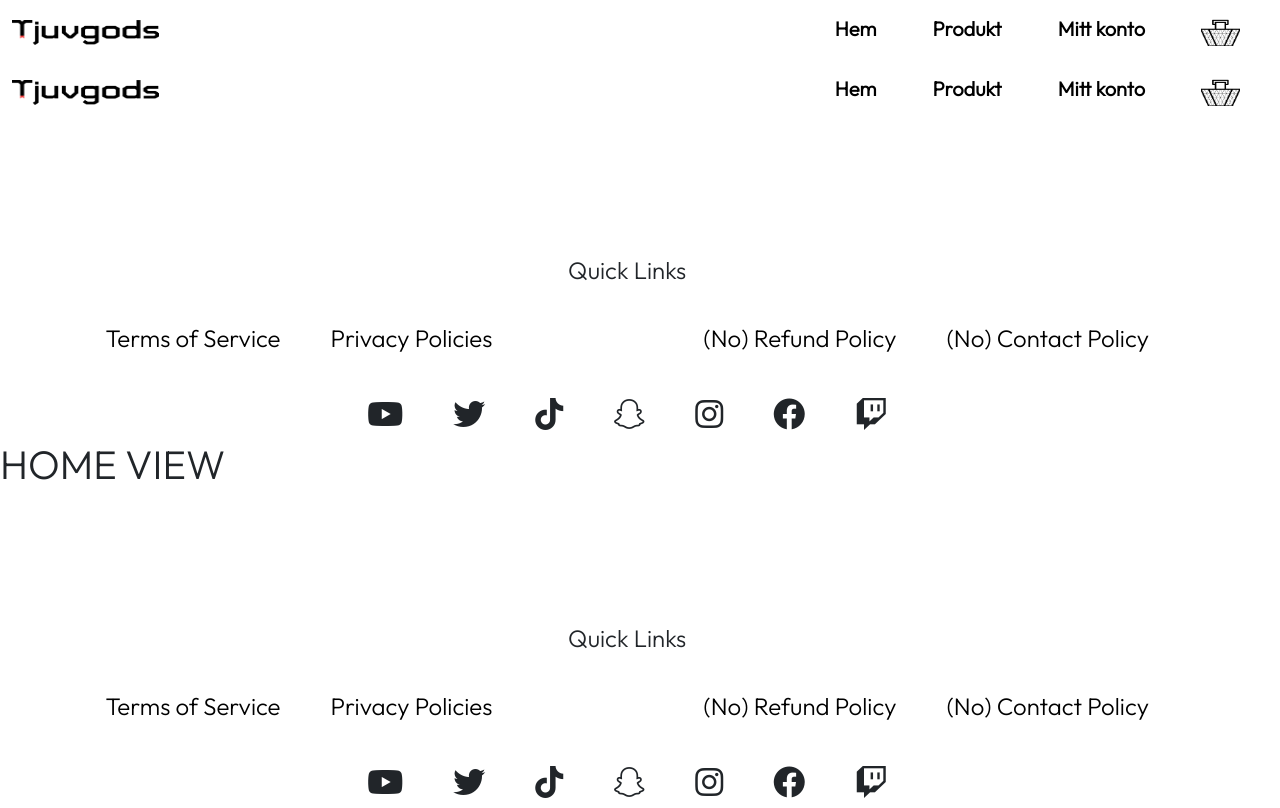
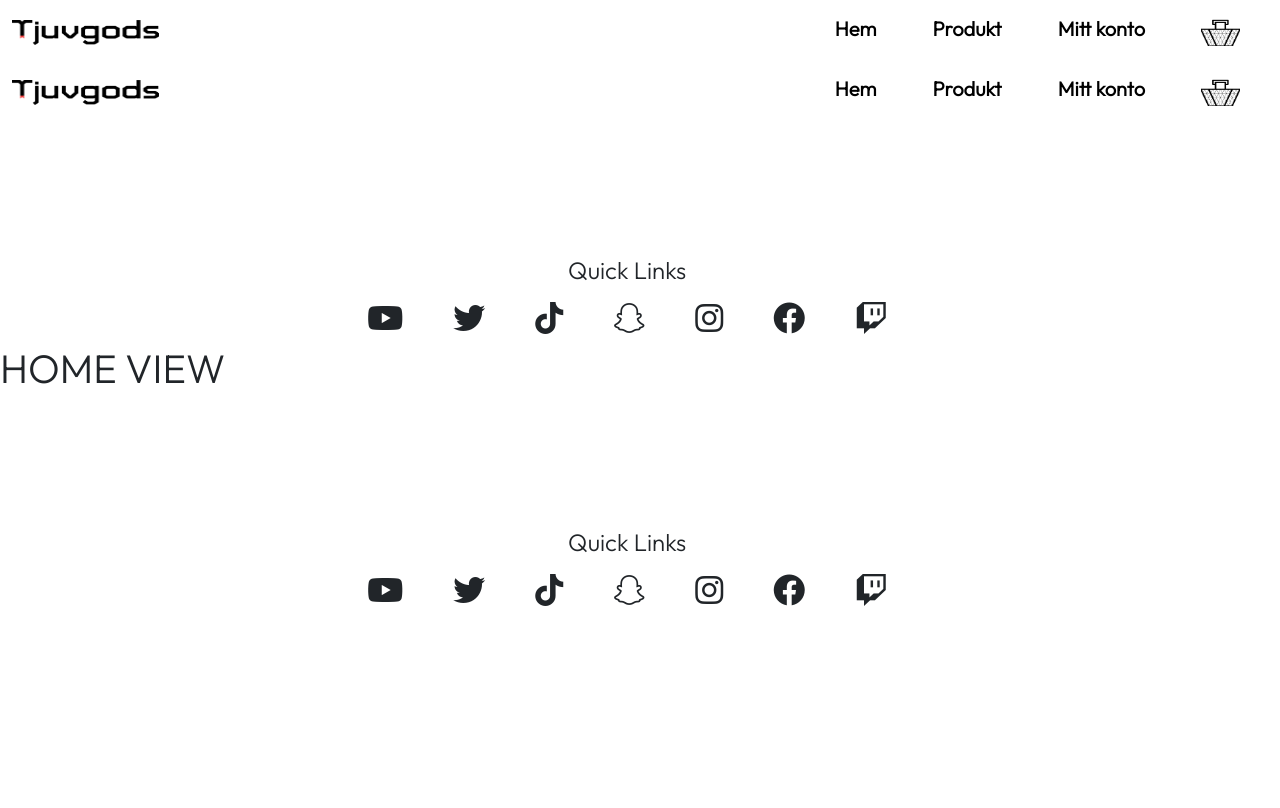
Before and after one commit to PhilipSamuelsson/Tjuvjakt, a Vue app: page /products in a window 1280 px wide. Built offline with nearby package versions, Linux system fonts and the light colour scheme; a web font is replaced by a local one.

Commit message:
Funktionaliteten är nästan där...

```diff
--- a/src/components/FooterBar.vue
+++ b/src/components/FooterBar.vue
@@ -1,28 +1,31 @@
 <script setup>
 import { RouterLink } from "vue-router";
+import { ref } from "vue";
+
+const showVillkor = ref(false);
+const showKontakt = ref(false);
 </script>
 
 <template>
   <footer class="footerbar">
     <h4 class="footer-header">Quick Links</h4>
     <div class="footer-links">
-      <div class="mobile">
+      <div class="mobile" @click="showVillkor = !showVillkor">
         <p>Villkor</p>
-        <i class="fa-solid fa-plus" id="togglare"></i>
-        <i class="fa-solid fa-minus" id="togglare"></i>
+        <i class="fa-solid" v-bind:class="{ 'fa-plus': !showVillkor, 'fa-minus': showVillkor }"></i>
+        <!-- <i class="fa-solid fa-minus/plus" id="togglare"></i> -->
       </div>
-      <div class="villkor">
-        <RouterLink to="#">Terms of Service</RouterLink>
-        <RouterLink to="#">Privacy Policies</RouterLink>
+      <div class="villkor" v-show="showVillkor">
+        <RouterLink to="#" v-bind:style="{ display: showVillkor ? 'block' : 'none' }">Terms of Service</RouterLink>
+        <RouterLink to="#" v-bind:style="{ display: showVillkor ? 'block' : 'none' }">Privacy Policies</RouterLink>
       </div>
-      <div class="mobile">
+      <div class="mobile" @click="showKontakt = !showKontakt">
         <p>Kontakt</p>
-        <i class="fa-solid fa-plus" id="togglare"></i>
-        <i class="fa-solid fa-minus" id="togglare"></i>
+        <i class="fa-solid" v-bind:class="{ 'fa-plus': !showKontakt, 'fa-minus': showKontakt }"></i>
       </div>
-      <div class="kontakt">
-        <RouterLink to="#">(No) Refund Policy</RouterLink>
-        <RouterLink to="#">(No) Contact Policy</RouterLink>
+      <div class="kontakt" v-show="showKontakt">
+        <RouterLink to="#" v-bind:style="{ display: showKontakt ? 'block' : 'none' }">(No) Refund Policy</RouterLink>
+        <RouterLink to="#" v-bind:style="{ display: showKontakt ? 'block' : 'none' }">(No) Contact Policy</RouterLink>
       </div>
     </div>
     <div class="footer-icon">
@@ -36,8 +39,6 @@ import { RouterLink } from "vue-router";
     </div>
   </footer>
 </template>
-
-<script></script>
 
 <style scoped>
 .footerbar {
@@ -71,6 +72,7 @@ import { RouterLink } from "vue-router";
 
 .footer-links .villkor a,
 .kontakt a {
+  display: block;
   margin: auto 25px;
   font-size: 1.5rem;
   text-decoration: none;
@@ -120,9 +122,9 @@ import { RouterLink } from "vue-router";
     align-self: center;
   } */
 
-  .footer-links .mobile i.fa-solid.fa-minus {
+  /* .footer-links .mobile i.fa-solid.fa-minus {
     display: none;
-  }
+  } */
 
 }
 </style>
```
